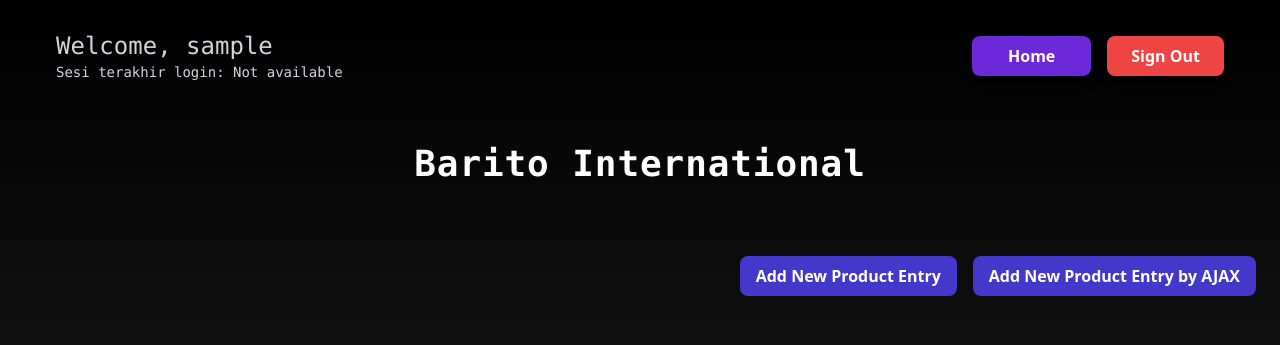
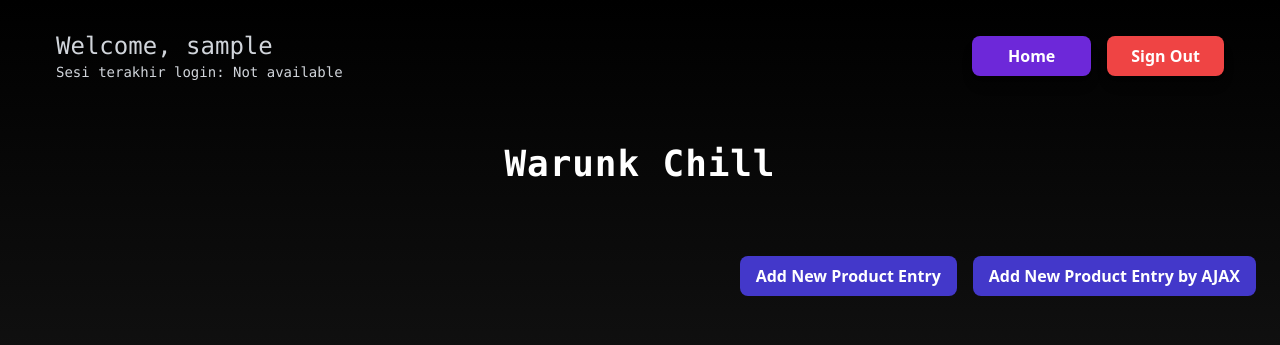
Before and after one commit to akhyarrasyid/warunk-chill, a Django app: page / in a window 1280 px wide. Shown: the top 345 px of the page. Run offline with Django 5.2, Linux system fonts and the light colour scheme; the visitor is signed in with stand-in values (Sample User, id 1); data that the repository does not hold is empty; some libraries are stand-ins or nearby versions.

Commit message:
completing tugas 6

```diff
--- a/main/templates/main.html
+++ b/main/templates/main.html
@@ -17,7 +17,7 @@
 
     <!-- Header -->
     <div class="py-8">
-      <h1 class="text-4xl font-extrabold text-center font-mono text-white tracking-wide">Barito International</h1>
+      <h1 class="text-4xl font-extrabold text-center font-mono text-white tracking-wide">Warunk Chill</h1>
       <h2 class="text-2xl font-semibold text-center font-mono text-white mt-2">{{ tagline }}</h2>
     </div>
 
```
Also changed, not shown: README.md.
